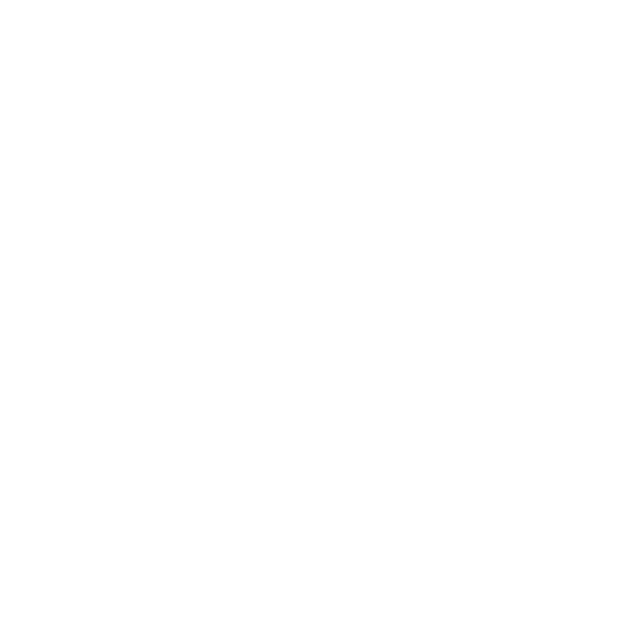
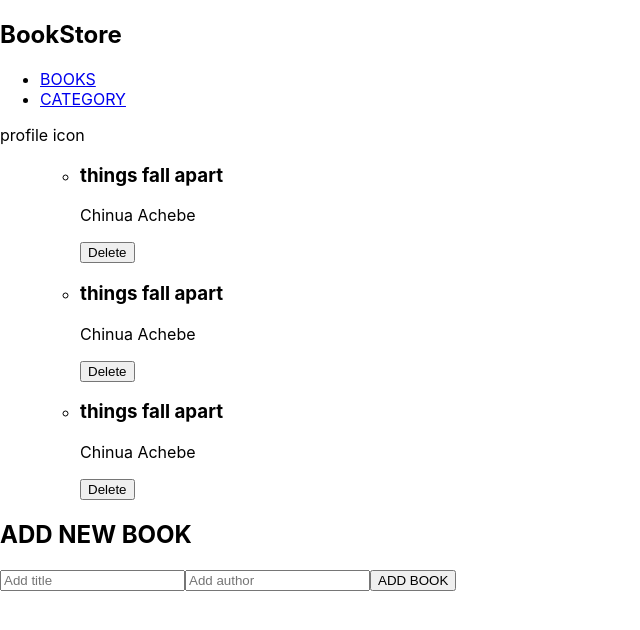
Before and after one commit to lawrahkonwea/book-store, a React (Create React App) app: page / in a window 1280 px wide. Shown: the top 630 px of the page, without its empty margins (0-640 px from the left). Built offline with nearby package versions, Linux system fonts and the light colour scheme.

Commit message:
Install linters to check errors

```diff
--- a/src/App.js
+++ b/src/App.js
@@ -1,17 +1,17 @@
-import { Route, Routes } from "react-router-dom";
-import BookList from "./components/BookList";
-import Navigation from "./components/NavBar";
-import CategoryPage from "./components/Category";
+import React from 'react';
+import { Route, Routes } from 'react-router-dom';
+import BookList from './components/BookList';
+import Navigation from './components/NavBar';
+import CategoryPage from './components/Category';
 
-
-const App = () => {
+const App = () => (
   <div>
-    <Navigation/>
-      <Routes>
-        <Route path="/" element={<BookList />}/>
-        <Route path="/Category" element={<CategoryPage/>}/>
-      </Routes>
+    <Navigation />
+    <Routes>
+      <Route path="/" element={<BookList />} />
+      <Route path="/category" element={<CategoryPage />} />
+    </Routes>
   </div>
-}
+);
 
 export default App;
--- a/src/components/BookForm.js
+++ b/src/components/BookForm.js
@@ -1,15 +1,19 @@
-import React from "react";
+import React from 'react';
 
-const BookForm= () => {
+const BookForm = () => {
+  const title = 'ADD NEW BOOK';
+  return (
+    <div>
       <section>
-    <h2>ADD NEW BOOK</h2>
+        <h2>{title}</h2>
         <form>
           <input type="text" placeholder="Add title" className="input-text" name="title" />
           <input type="text" placeholder="Add author" className="input-text" name="author" />
           <button type="submit">ADD BOOK</button>
         </form>
       </section>
-
-}
+    </div>
+  );
+};
 
 export default BookForm;
--- a/src/components/BookList.js
+++ b/src/components/BookList.js
@@ -1,38 +1,44 @@
-import React from "react";
-import ContentBook from "./ContentBook";
-import BookForm from "./BookForm";
-import { v4 as uuid4} from 'uuid'
+import React from 'react';
+import { v4 as uuid4 } from 'uuid';
+import ContentBook from './ContentBook';
+import BookForm from './BookForm';
 
 const BookList = () => {
   const books = [
     {
-        title: "things fall apart",
-        author: "Chinua Achebe",
+      title: 'things fall apart',
+      author: 'Chinua Achebe',
       completed: true,
-        id: uuid4()
+      id: uuid4(),
     },
     {
-        title: "things fall apart",
-        author: "Chinua Achebe",
+      title: 'things fall apart',
+      author: 'Chinua Achebe',
       completed: true,
-        id: uuid4()
+      id: uuid4(),
     },
     {
-        title: "things fall apart",
-        author: "Chinua Achebe",
+      title: 'things fall apart',
+      author: 'Chinua Achebe',
       completed: true,
-        id: uuid4()
-      }
-    ]
+      id: uuid4(),
+    },
+  ];
 
   return (
     <div>
       <ul>
-          {books.map((book) => (<ContentBook book={book} key={book.id} /> ))}
+        {books.map((book) => (
+          <ContentBook
+            title={book.title}
+            author={book.author}
+            key={book.id}
+          />
+        ))}
       </ul>
-        <BookForm/>
+      <BookForm />
     </div>
   );
-  }
+};
 
 export default BookList;
--- a/src/components/Category.js
+++ b/src/components/Category.js
@@ -1,4 +1,4 @@
-import React from 'react'
+import React from 'react';
 
 const CategoryPage = () => (
   <div>
--- a/src/components/ContentBook.js
+++ b/src/components/ContentBook.js
@@ -1,24 +1,21 @@
-import React from "react";
-import PropTypes from 'prop-types'
+import React from 'react';
+import PropTypes from 'prop-types';
 
-const ContentBook = ({book}) => {
-  // const {title, author} = props;
-
+const ContentBook = (props) => {
+  const { title, author } = props;
   return (
     <ul>
-        <li>
-          <h3>{book.title}</h3>
-          <p>{book.author}</p>
-          <button type="button">Delete</button>
-        </li>
+      <li>
+        <h3>{title}</h3>
+        <p>{author}</p>
+        <button type="button">Delete</button>
+      </li>
     </ul>
   );
 };
-
-
 ContentBook.propTypes = {
   title: PropTypes.string.isRequired,
-  author: PropTypes.string.isRequired
-}
+  author: PropTypes.string.isRequired,
+};
 
-export default ContentBook
+export default ContentBook;
```
Also changed, not shown: package.json (+17 -0 lines), src/components/NavBar.js (+8 -8 lines), src/index.css (+17 -3 lines), src/index.js (+4 -5 lines), .babelrc (added), .eslintrc.json (added), .stylelintrc.json (added), 1 other file (tests, documents, lock files or other folders). Lines whose indentation alone changed are shown as unchanged.
